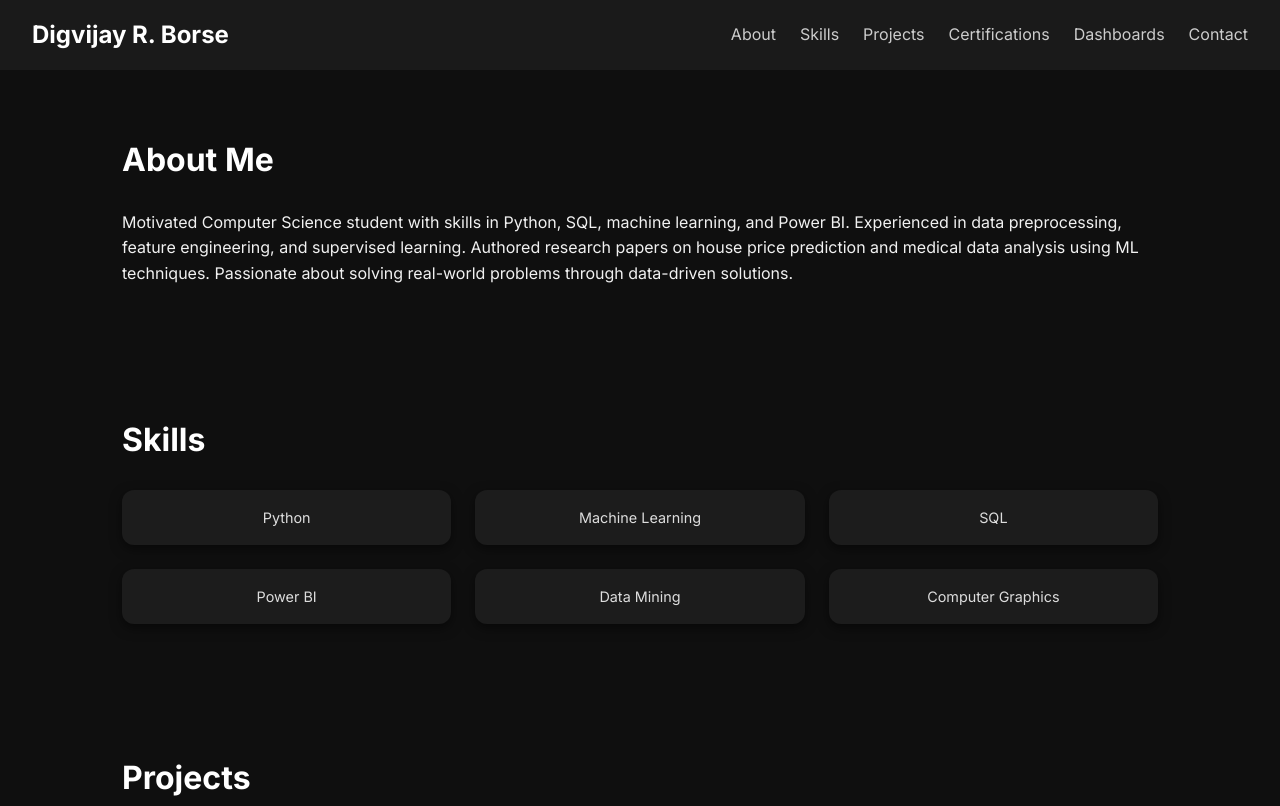
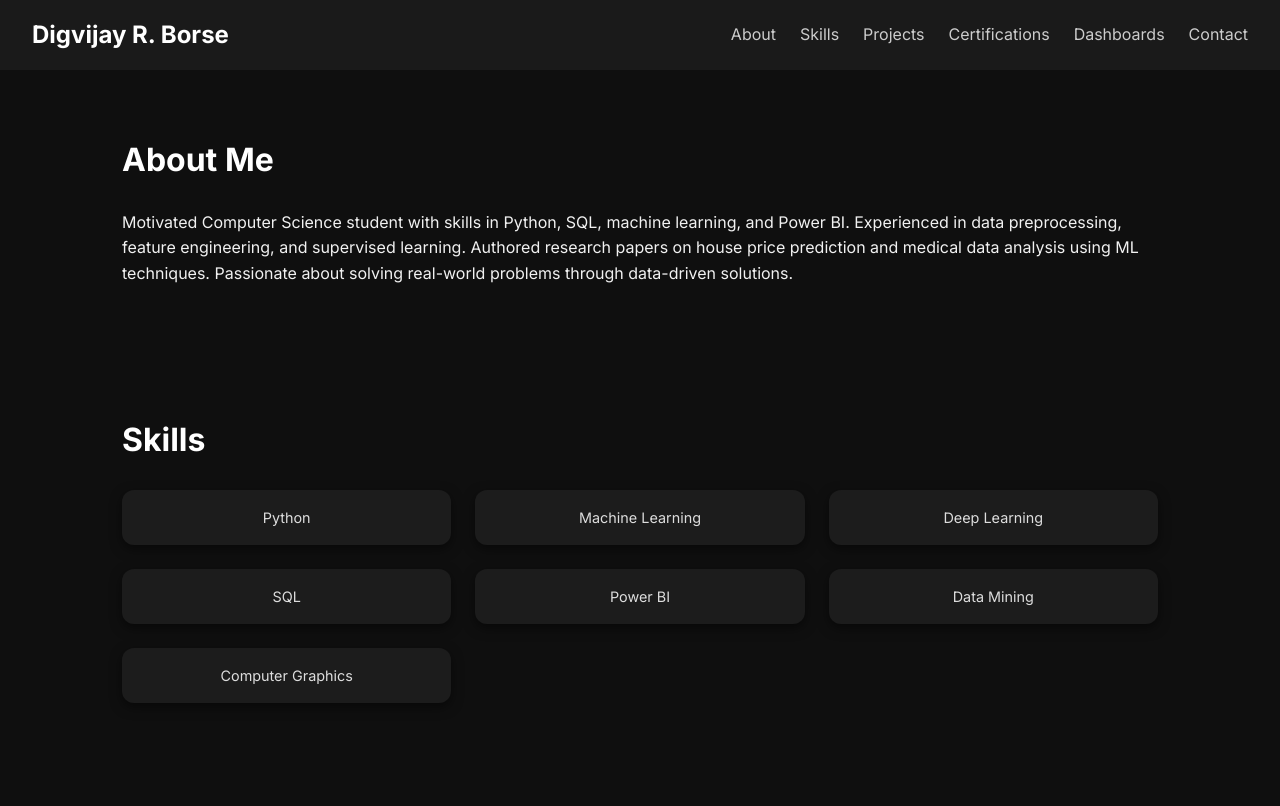
Before and after one commit to digvijay990/portfolio, a plain HTML site: page index.html in a window 1280 px wide. Shown: the top 806 px of the page. Drawn offline with Linux system fonts and the light colour scheme.

Commit message:
Update index.html

```diff
--- a/index.html
+++ b/index.html
@@ -150,6 +150,7 @@ problems through data-driven solutions.
     <div class="grid">
       <div class="card"><p>Python</p></div>
       <div class="card"><p>Machine Learning</p></div>
+       <div class="card"><p>Deep Learning</p></div>
       <div class="card"><p>SQL</p></div>
       <div class="card"><p>Power BI</p></div>
       <div class="card"><p>Data Mining</p></div>
```
